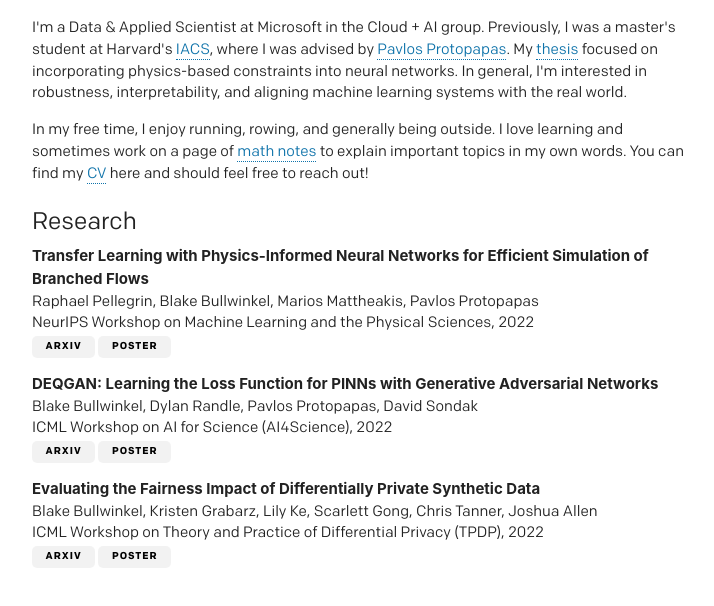
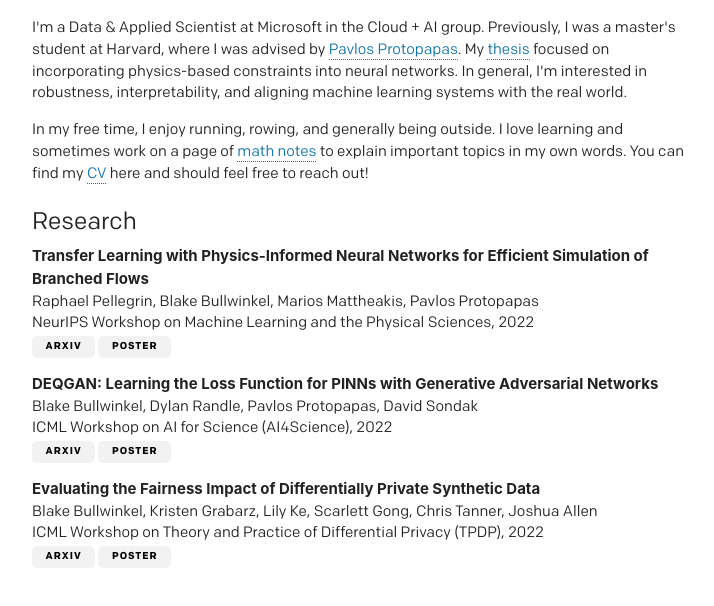
Before and after one commit to blakebullwinkel/blakebullwinkel.github.io, a plain HTML site: page index.html in a window 1280 px wide. Shown: the part 179-785 px from the top of the page, without its empty margins (278-992 px from the left). Drawn offline with Linux system fonts and the light colour scheme.

Commit message:
updated old IACS links

```diff
--- a/index.html
+++ b/index.html
@@ -37,9 +37,8 @@
 
   <p>
     I'm a Data & Applied Scientist at Microsoft in the Cloud + AI group. Previously, I was a master's
-    student at Harvard's
-    <a href="https://iacs.seas.harvard.edu/" target="_blank">IACS</a>, where I was advised by
-    <a href="https://iacs.seas.harvard.edu/people/pavlos-protopapas" target="_blank">Pavlos Protopapas</a>.
+    student at Harvard, where I was advised by
+    <a href="https://seas.harvard.edu/person/pavlos-protopapas" target="_blank">Pavlos Protopapas</a>.
     My <a href="static/thesis.pdf" target="_blank">thesis</a> focused on incorporating physics-based
     constraints into neural networks. In general, I'm interested in robustness, interpretability, and
     aligning machine learning systems with the real world.
```
